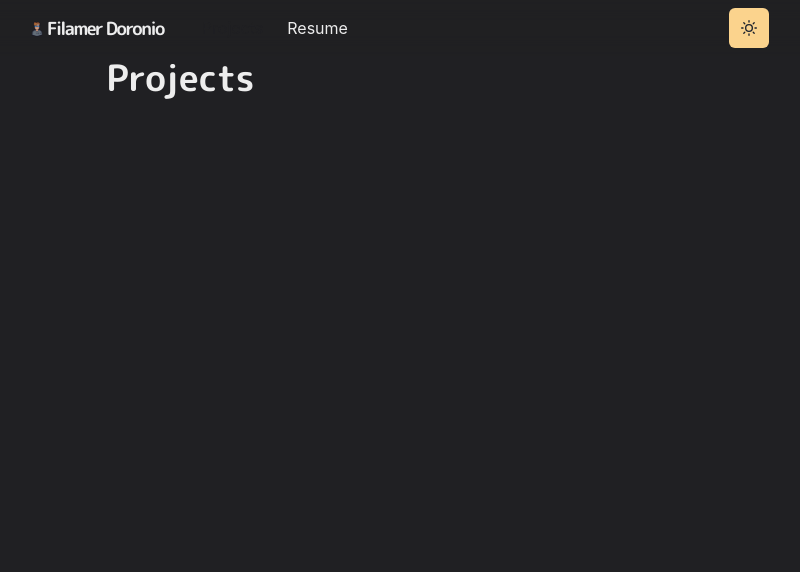
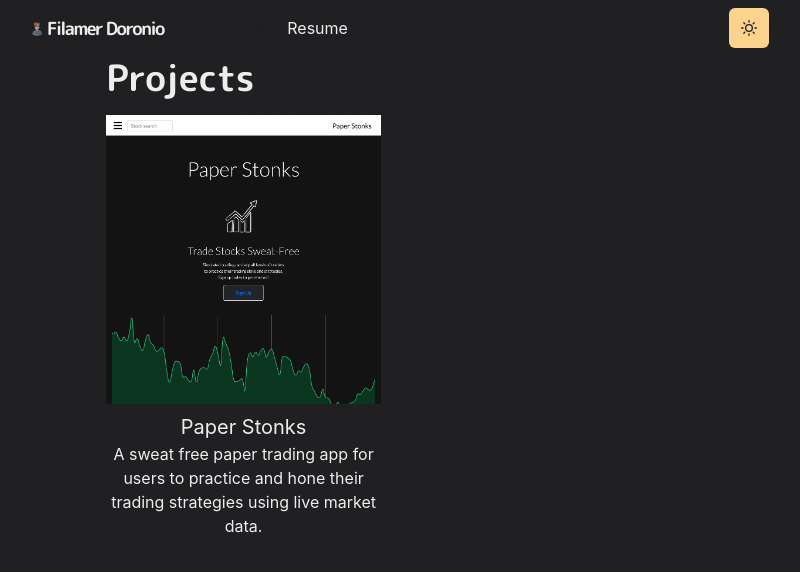
Before and after one commit to FDoronio79/filamer-portfoliov2, a Next.js app: page /projects in a window 1280 px wide. Shown: the top 572 px of the page, without its empty margins (247-1047 px from the left). Built offline with nearby package versions, Linux system fonts and the light colour scheme.

Commit message:
added projects page

```diff
--- /dev/null
+++ b/components/grid-item.js
@@ -0,0 +1,59 @@
+import NextLink from 'next/link';
+import Image from 'next/image';
+import {
+    Box,
+    Text,
+    LinkBox,
+    LinkOverlay
+} from '@chakra-ui/react';
+import { Global } from '@emotion/react';
+
+export const GridItem = ({ children, href, title, thumbnail }) => (
+    <Box w="100%" align="center">
+        <LinkBox cursor="pointer">
+            <Image
+            src={thumbnail}
+            alt={title}
+            className="grid-item-thumbnail"
+            placeholder="blur"
+            loading="lazy"
+            />
+            <LinkOverlay href={href} target="_blank">
+                <Text mt={2}>{title}</Text>
+            </LinkOverlay>
+            <Text fontsize={14}>{children}</Text>
+        </LinkBox>
+    </Box>
+)
+
+export const ProjectGridItem = ({ children, id, title, thumbnail }) => (
+    <Box w="100%" align="center">
+        <NextLink href={`/projects/${id}`}>
+            <LinkBox cursor="pointer">
+                <Image
+                    src={thumbnail}
+                    alt={title}
+                    className="grid-item-thumbnail"
+                    placeholder='blur'
+                    />
+                <LinkOverlay href={`/projects/${id}`}>
+                    <Text mt={2} fontSize={20}>
+                        {title}
+                    </Text>
+                </LinkOverlay>
+                <Text fontsize={14}>
+                {children}
+                </Text>
+            </LinkBox>
+        </NextLink>
+    </Box>
+)
+
+export const GridItemStyle = () => {
+    <Global stylers={`
+        .grid-item-thumbnail{
+            border-radius: 12px;
+        }
+    `}
+    />
+}
--- a/pages/projects.js
+++ b/pages/projects.js
@@ -5,6 +5,9 @@ import {
     Divider
 } from '@chakra-ui/react'
 import Section from '../components/section'
+import { ProjectGridItem } from '../components/grid-item'
+
+import thumbPaperStonks from '../public/images/projects/paper_stonks_home_page.png'
 
 const Projects = () => {
     return (
@@ -12,6 +15,17 @@ const Projects = () => {
             <Heading as="h3" fontsize={20} mb={4}>
                 Projects
             </Heading>
+
+            <SimpleGrid columns={[1,1,2]} gap={6}>
+                <ProjectGridItem
+                id="paper-stonks"
+                title="Paper Stonks"
+                thumbnail={thumbPaperStonks}
+                >
+                    A sweat free paper trading app for users to practice
+                    and hone their trading strategies using live market data.
+                </ProjectGridItem>
+            </SimpleGrid>
         </Container>
     )
 }
```
Also changed, not shown: public/images/projects/paper_stonks_home_page.png (added).
